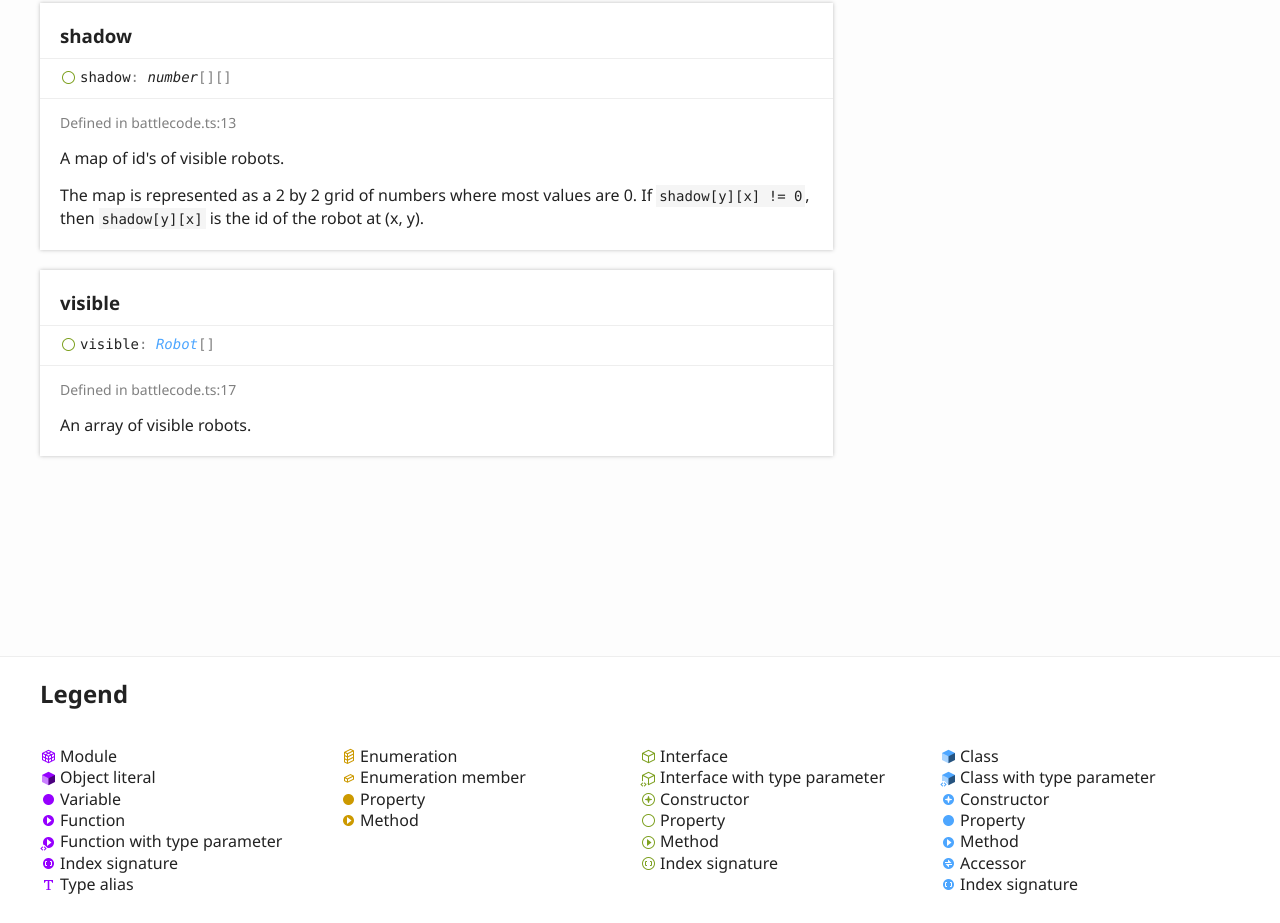
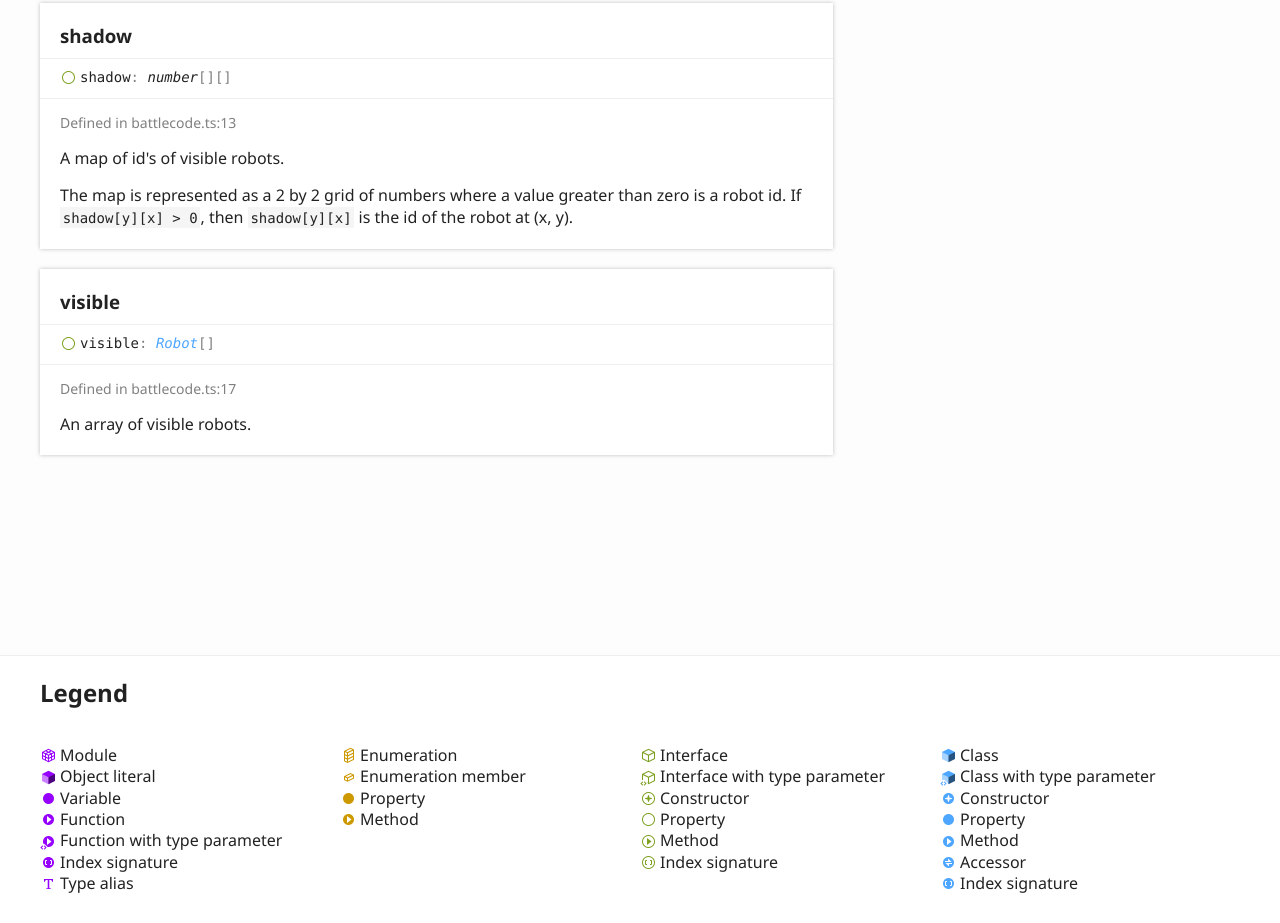
Before and after one commit to jmerle/battlecode-2019-types, a plain HTML site: page interfaces/gamestate.html in a window 1280 px wide. Shown: the part 2526-3449 px from the top of the page. Drawn offline with Linux system fonts and the light colour scheme.

Commit message:
Deploy jmerle/battlecode-2019-types to github.com/jmerle/battlecode-2019-types.git:gh-pages

```diff
--- a/interfaces/gamestate.html
+++ b/interfaces/gamestate.html
@@ -229,8 +229,8 @@
 						<div class="lead">
 							<p>A map of id&#39;s of visible robots.</p>
 						</div>
-						<p>The map is represented as a 2 by 2 grid of numbers where most values are 0.
-						If <code>shadow[y][x] != 0</code>, then <code>shadow[y][x]</code> is the id of the robot at (x, y).</p>
+						<p>The map is represented as a 2 by 2 grid of numbers where a value greater than zero is a robot id.
+						If <code>shadow[y][x] &gt; 0</code>, then <code>shadow[y][x]</code> is the id of the robot at (x, y).</p>
 					</div>
 				</section>
 				<section class="tsd-panel tsd-member tsd-kind-property tsd-parent-kind-interface tsd-is-not-exported">
```
